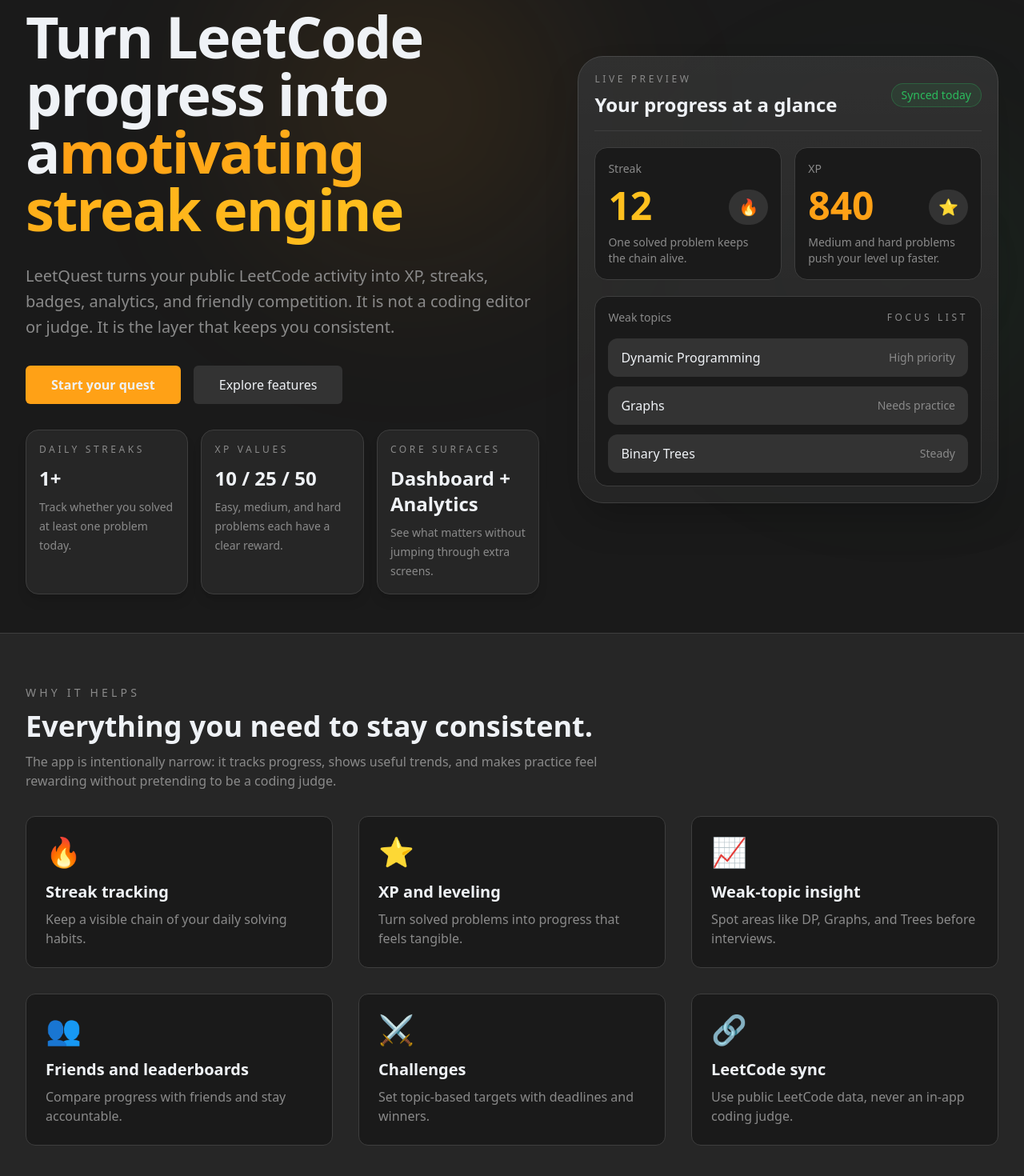
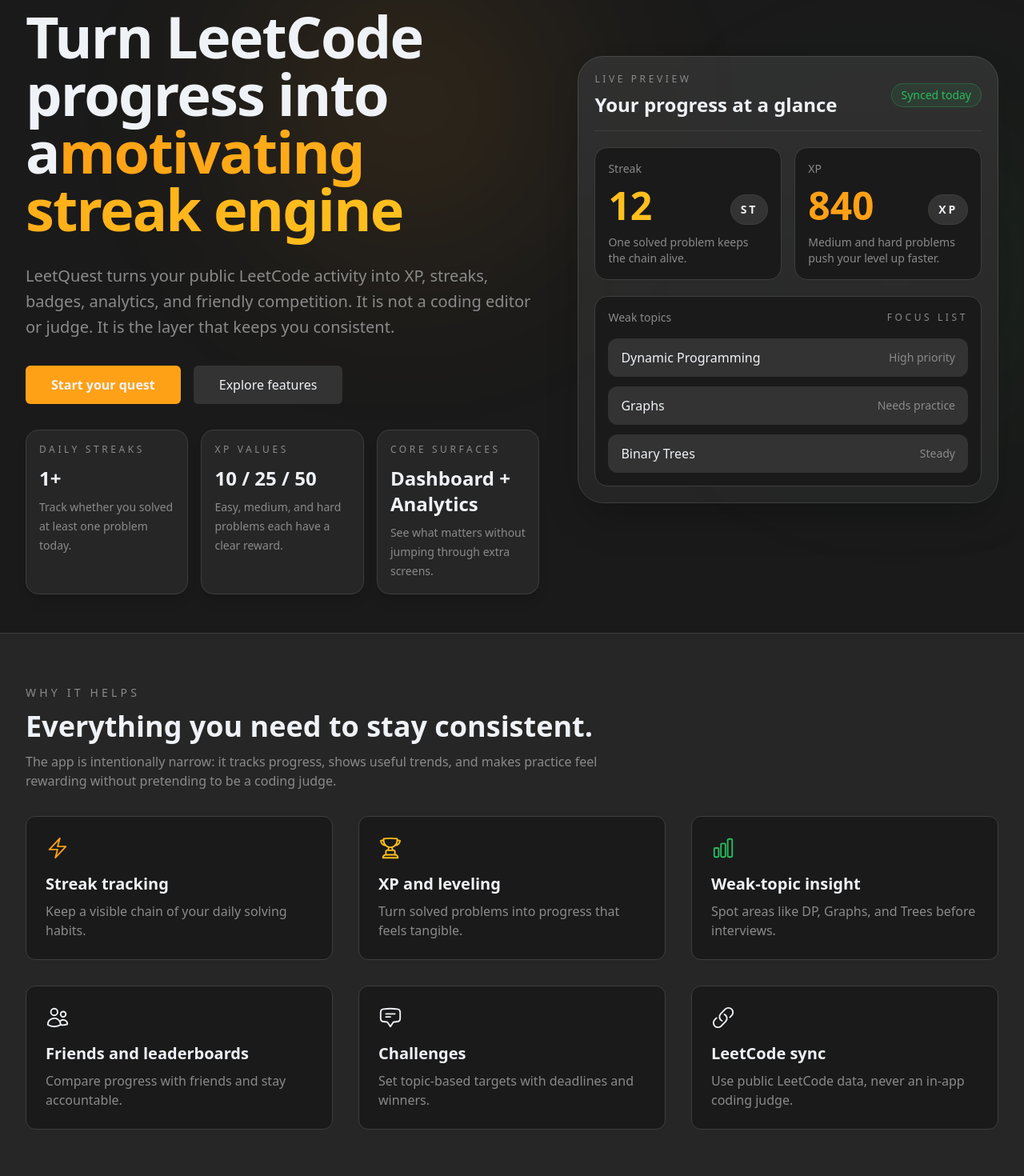
Before and after one commit to dkhemka12/LeetQuest, a React (Vite) app in the folder frontend/: page / in a window 1280 px wide. Shown: the part 196-1666 px from the top of the page at 80% size. Built offline with nearby package versions, Linux system fonts and the light colour scheme.

Commit message:
did some chanegs to the frontend design

```diff
--- a/frontend/src/pages/LandingPage.jsx
+++ b/frontend/src/pages/LandingPage.jsx
@@ -1,6 +1,14 @@
 import React from "react";
 import { motion } from "framer-motion";
 import { Link } from "react-router-dom";
+import {
+  HiOutlineChartBar,
+  HiOutlineChatBubbleBottomCenterText,
+  HiOutlineLink,
+  HiOutlineTrophy,
+  HiOutlineUsers,
+  HiOutlineBolt,
+} from "react-icons/hi2";
 
 import Navbar from "../components/Navbar";
 import Footer from "../components/Footer";
@@ -16,32 +24,32 @@
   {
     title: "Streak tracking",
     description: "Keep a visible chain of your daily solving habits.",
-    icon: "🔥",
+    icon: <HiOutlineBolt className="text-3xl text-orange" />,
   },
   {
     title: "XP and leveling",
     description: "Turn solved problems into progress that feels tangible.",
-    icon: "⭐",
+    icon: <HiOutlineTrophy className="text-3xl text-yellow" />,
   },
   {
     title: "Weak-topic insight",
     description: "Spot areas like DP, Graphs, and Trees before interviews.",
-    icon: "📈",
+    icon: <HiOutlineChartBar className="text-3xl text-green" />,
   },
   {
     title: "Friends and leaderboards",
     description: "Compare progress with friends and stay accountable.",
-    icon: "👥",
+    icon: <HiOutlineUsers className="text-3xl text-text-main" />,
   },
   {
     title: "Challenges",
     description: "Set topic-based targets with deadlines and winners.",
-    icon: "⚔️",
+    icon: <HiOutlineChatBubbleBottomCenterText className="text-3xl text-text-main" />,
   },
   {
     title: "LeetCode sync",
     description: "Use public LeetCode data, never an in-app coding judge.",
-    icon: "🔗",
+    icon: <HiOutlineLink className="text-3xl text-text-main" />,
   },
 ];
 
@@ -172,7 +180,9 @@
                       <p className="text-sm text-text-muted">Streak</p>
                       <div className="mt-3 flex items-end justify-between">
                         <p className="text-5xl font-bold text-yellow">12</p>
-                        <span className="rounded-full bg-light-gray px-3 py-2 text-xl">🔥</span>
+                        <span className="rounded-full border border-border bg-light-gray px-3 py-2 text-sm font-semibold tracking-[0.2em] text-text-main">
+                          ST
+                        </span>
                       </div>
                       <p className="mt-3 text-sm text-text-muted">One solved problem keeps the chain alive.</p>
                     </div>
@@ -181,7 +191,9 @@
                       <p className="text-sm text-text-muted">XP</p>
                       <div className="mt-3 flex items-end justify-between">
                         <p className="text-5xl font-bold text-orange">840</p>
-                        <span className="rounded-full bg-light-gray px-3 py-2 text-xl">⭐</span>
+                        <span className="rounded-full border border-border bg-light-gray px-3 py-2 text-sm font-semibold tracking-[0.2em] text-text-main">
+                          XP
+                        </span>
                       </div>
                       <p className="mt-3 text-sm text-text-muted">Medium and hard problems push your level up faster.</p>
                     </div>
```
